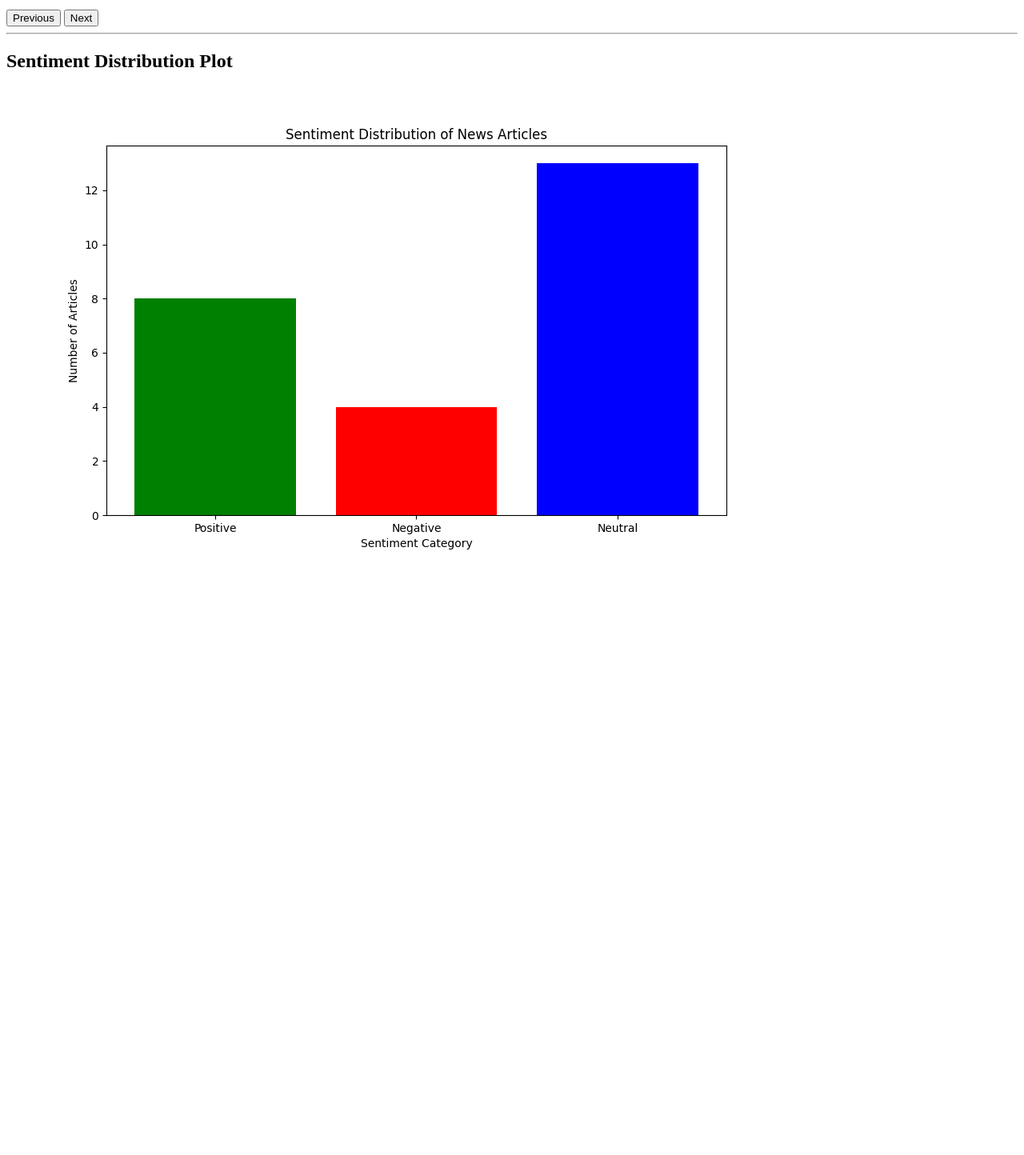
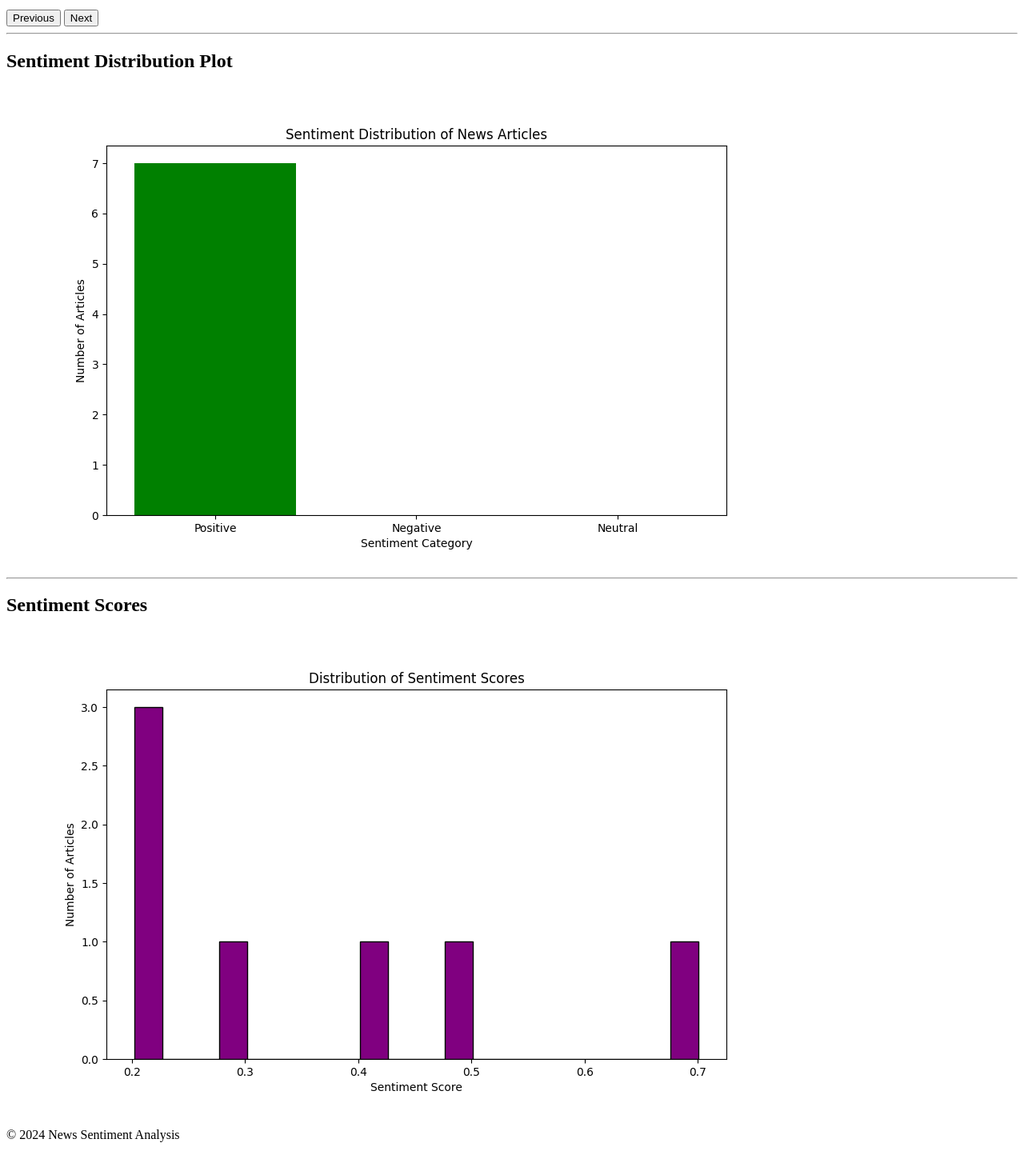
Before and after one commit to djtarulis/NewsAggregator, a Flask app: template app/templates/index.html in a window 1280 px wide. Shown: the part 166-1610 px from the top of the page at 80% size. Before the commit the page ends 853 px from the top, so only its background shows below. Run offline with Flask 3, Linux system fonts and the light colour scheme; the template is opened without the code that fills it, so the values that code supplies are empty; parts of the project's set-up code (start-up, migrations or seed data) failed here and were passed over.

Commit message:
Added secondary visualization, fixed pagination

```diff
--- a/app/app.py
+++ b/app/app.py
@@ -15,7 +15,7 @@ analyzer = SentimentIntensityAnalyzer()
 # NewsAPI key
 NEWS_API_KEY = '51cac7033df04793a0f9f554d9bc0129'
 
-def fetch_news(api_key, query, language='en', page_size=25, page=1):
+def fetch_news(api_key, query, language='en', page_size=100, page=1):
     """
     Fetches news articles based on the provided query.
 
@@ -69,12 +69,27 @@ def save_sentiment_distribution_plot(articles, output_path='static/sentiment_dis
     plt.savefig(output_path)
     plt.close()
 
+def save__sentiment_scores(articles, output_path='static/sentiment_scores.png'):
+    # Extract the sentiment scores
+    sentiment_scores = [article['sentiment'] for article in articles]
+
+    # Plotting the histogram for sentiment scores
+    plt.figure(figsize=(10, 6))
+    plt.hist(sentiment_scores, bins=20, color='purple', edgecolor='black')
+    plt.title('Distribution of Sentiment Scores')
+    plt.xlabel('Sentiment Score')
+    plt.ylabel('Number of Articles')
+    plt.savefig(output_path)
+    plt.close()
+
 @app.route('/', methods=['GET', 'POST'])
 def index():
     query = request.form.get('query', 'technology') # default query
-    news_articles = fetch_news(NEWS_API_KEY, query) if query else []
     sentiment_filter = request.form.get('sentiment_filter', 'all')
     page = int(request.form.get('page', 1))
+    page_size = 15
+    news_articles = fetch_news(NEWS_API_KEY, query, page_size=page_size, page=page) if query else []
+
 
     # Apply sentiment filter
     if sentiment_filter!= 'all':
@@ -86,6 +101,7 @@ def index():
     # Save sentiment distribution plot
     if news_articles:
         save_sentiment_distribution_plot(news_articles)
+        save__sentiment_scores(news_articles)
 
     return render_template('index.html', articles=news_articles, query=query, sentiment_filter=sentiment_filter, page=page)
 
--- a/app/templates/index.html
+++ b/app/templates/index.html
@@ -51,5 +51,12 @@
     <h2>Sentiment Distribution Plot</h2>
     <img src="/static/sentiment_distribution.png" alt="Sentiment Distribution">
 
+    <hr>
+    <h2>Sentiment Scores</h2>
+    <img src="/static/sentiment_scores.png" alt="Sentiment Scores">
+
+    <footer>
+        <p>&copy; 2024 News Sentiment Analysis</p>
+    </footer>
 </body>
 </html>
```
Also changed, not shown: app/static/sentiment_distribution.png, app/static/sentiment_scores.png (added).
